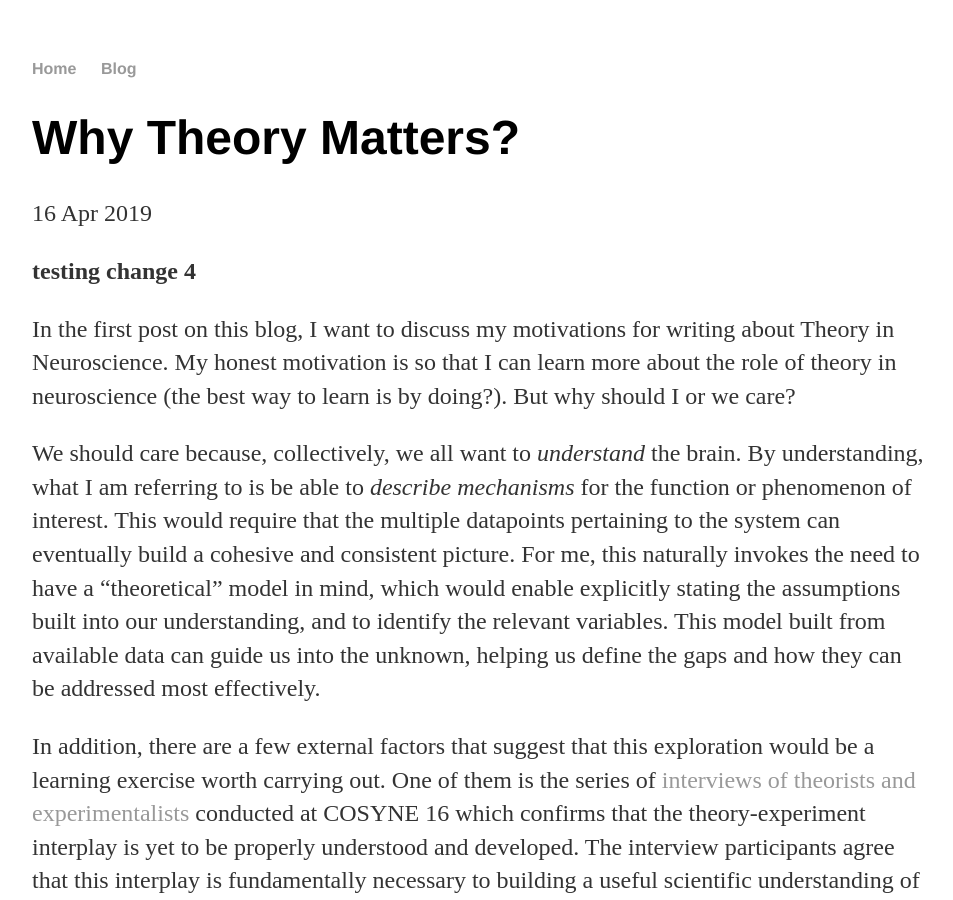
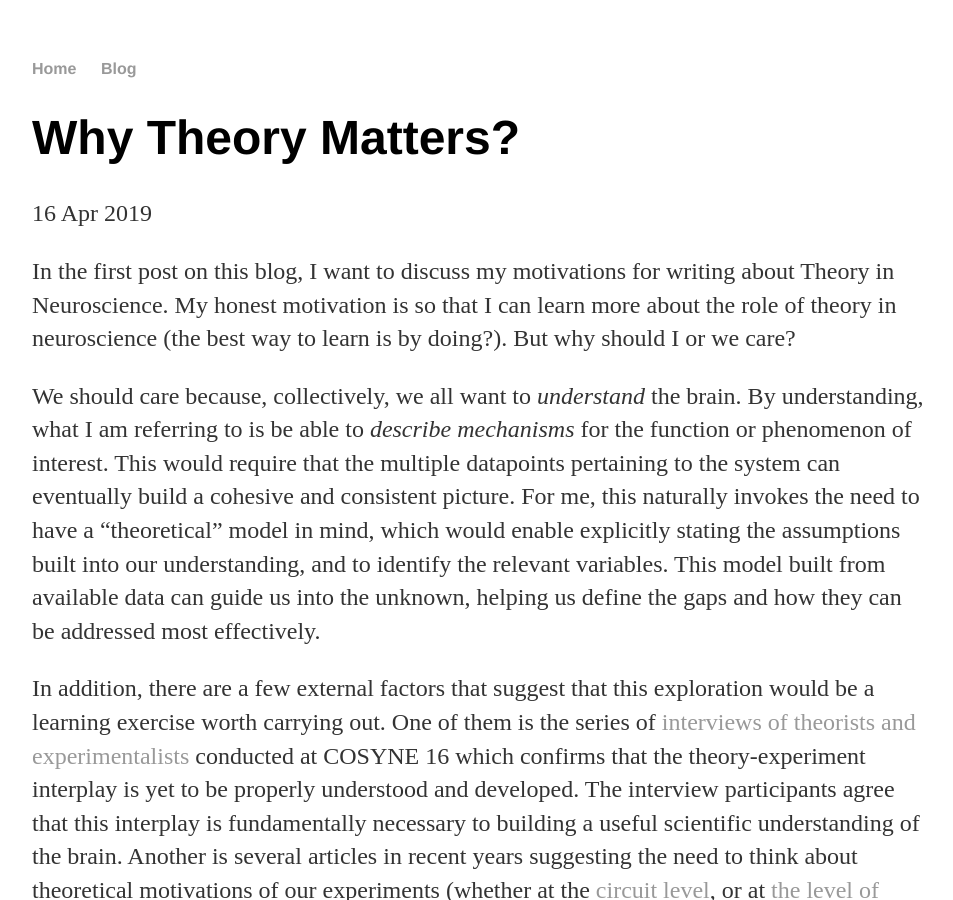
Before and after one commit to bitsandspikes/bitsandspikes.github.io, a Jekyll site: the page built from _posts/2019-04-16-why-theory-matters.md, in a window 1280 px wide and 900 px high. Shown: the whole window, without its empty margins (160-1113 px from the left). Built offline with Jekyll 4.4.1, drawn with Linux system fonts in a browser that asks for light colours.

Commit message:
Update 2019-04-16-why-theory-matters.md

```diff
--- a/_posts/2019-04-16-why-theory-matters.md
+++ b/_posts/2019-04-16-why-theory-matters.md
@@ -3,7 +3,7 @@ layout: post
 title: "Why Theory Matters?"
 date: 2019-04-16
 ---
- **testing change 4**
+
 
 In the first post on this blog, I want to discuss my motivations for writing about Theory in Neuroscience. My honest motivation is so that I can learn more about the role of theory in neuroscience (the best way to learn is by doing?). But why should I or we care?
 
```
